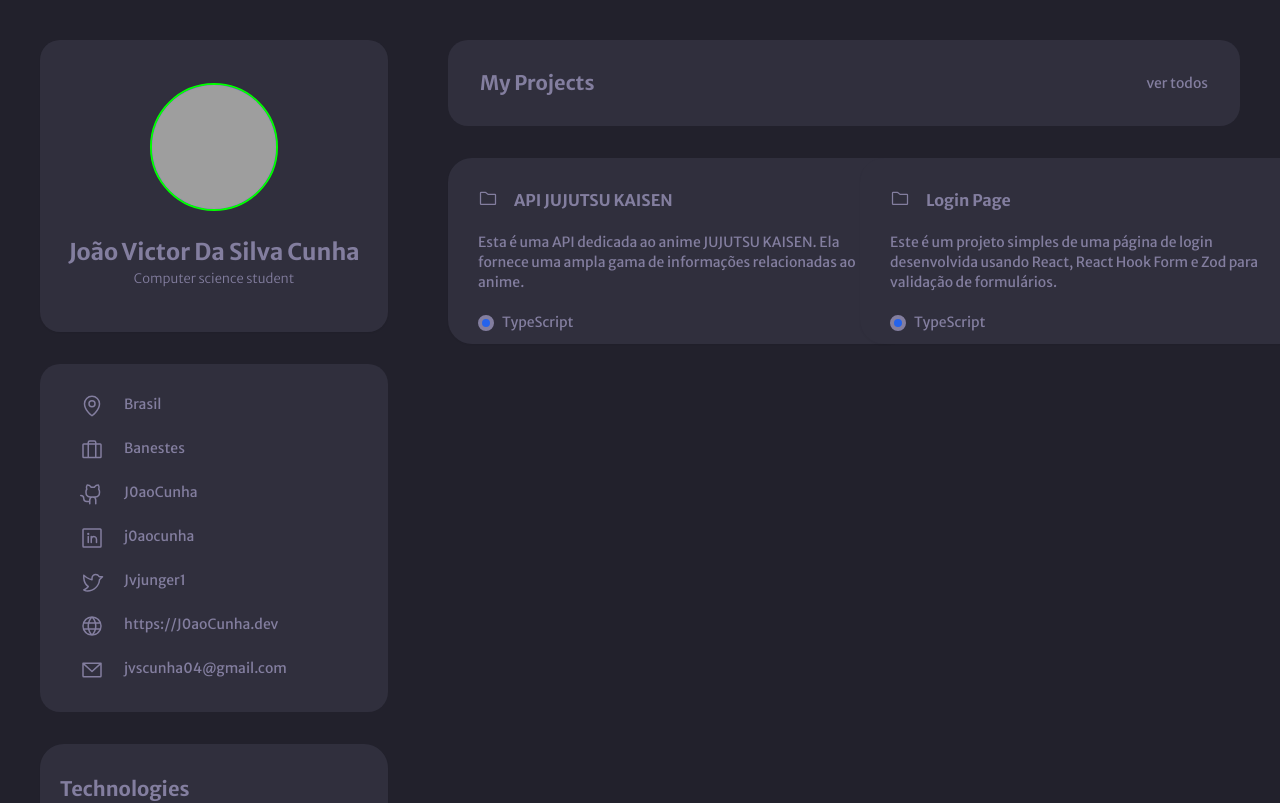
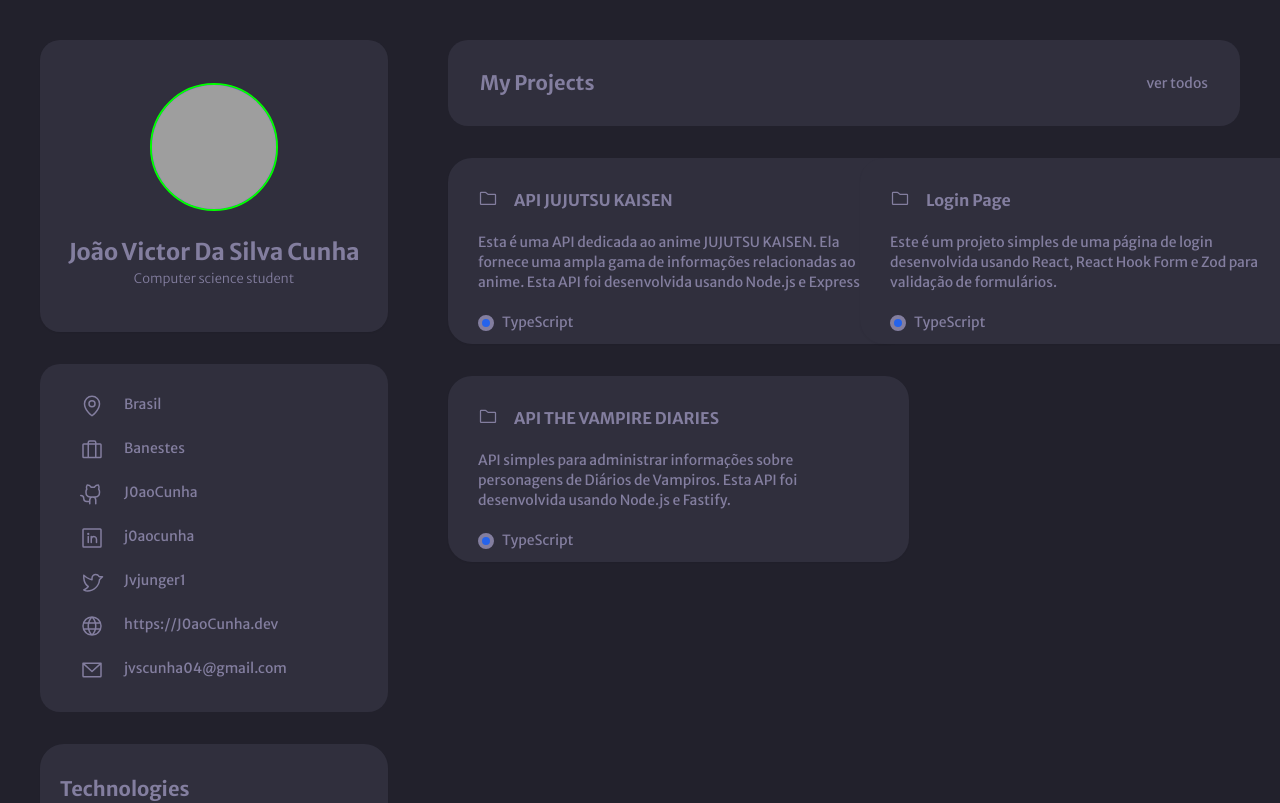
Before and after one commit to J0aoCunha/React-Portifolio, a React (Vite) app: page / in a window 1280 px wide. Shown: the top 803 px of the page. Built offline with nearby package versions, Linux system fonts and the light colour scheme; grey boxes are pictures that could not be loaded.

Commit message:
feat: modifying some stylizations and adding ids to the projects

```diff
--- a/src/@types/RepoType.ts
+++ b/src/@types/RepoType.ts
@@ -1,4 +1,5 @@
 export type RepoType = {
+  id: number;
   name: string;
   description: string;
   language: string;
--- a/src/components/ProjectCard.tsx
+++ b/src/components/ProjectCard.tsx
@@ -3,18 +3,28 @@ import { RepoType } from "../@types/RepoType";
 
 const repos: RepoType[] = [
   {
+    id: 1,
     name: "API JUJUTSU KAISEN",
     description:
-      "Esta é uma API dedicada ao anime JUJUTSU KAISEN. Ela fornece uma ampla gama de informações relacionadas ao anime.",
+      "Esta é uma API dedicada ao anime JUJUTSU KAISEN. Ela fornece uma ampla gama de informações relacionadas ao anime. Esta API foi desenvolvida usando Node.js e Express",
     language: "TypeScript",
     svn_url: "https://github.com/J0aoCunha/API-JJK",
   },
   {
+    id: 2,
     name: "Login Page",
     description:
       "Este é um projeto simples de uma página de login desenvolvida usando React, React Hook Form e Zod para validação de formulários.",
     language: "TypeScript",
     svn_url: "https://github.com/J0aoCunha/React-Login-Page",
+  },
+  {
+    id: 3,
+    name: "API THE VAMPIRE DIARIES",
+    description:
+      "API simples para administrar informações sobre personagens de Diários de Vampiros. Esta API foi desenvolvida usando Node.js e Fastify.",
+    language: "TypeScript",
+    svn_url: "https://github.com/J0aoCunha/Ts-node-api-tvd",
   },
 ];
 
@@ -27,9 +37,9 @@ export default function ProjectCard() {
             href={repo.svn_url}
             target="_blank"
             className="w-[461px] h-[186px] rounded-3xl bg-[#302F3D] shadow-sm flex flex-col justify-evenly  p-[30px] gap-5  "
-            key={repo.name}
+            key={repo.id}
           >
-            <div className="flex gap-4" key={repo.name}>
+            <div className="flex gap-4">
               <FolderSimple size={20} color="#837E9F" />
               <h2 className="font-bold text-base leading-normal not-italic text-[#837E9F]">
                 {repo.name}
--- a/src/components/Techs.tsx
+++ b/src/components/Techs.tsx
@@ -12,14 +12,17 @@ const techs = [
 
 export default function Techs() {
   return (
-    <div className="flex flex-col px-5 py-[30px] h-52 w-[348px] rounded-3xl bg-[#302F3D] shadow-sm gap-5">
+    <div className="flex flex-col px-5 py-[30px] h-auto w-[348px] rounded-3xl bg-[#302F3D] shadow-sm gap-5">
       <h2 className="text-[#837E9F] text-xl leading-normal font-bold not-italic">
         Technologies
       </h2>
       <div className="grid grid-cols-3 gap-4">
         {techs.map((tech) => {
           return (
-            <div className="flex items-center justify-center w-[86px] h-6 rounded-[30px] bg-[#CB92B1]">
+            <div
+              className="flex items-center justify-center w-[86px] h-6 rounded-[30px] bg-[#CB92B1]"
+              key={tech}
+            >
               <h3 className="text-center text-black text-xs font-bold not-italic leading-normal">
                 {tech}
               </h3>
```
